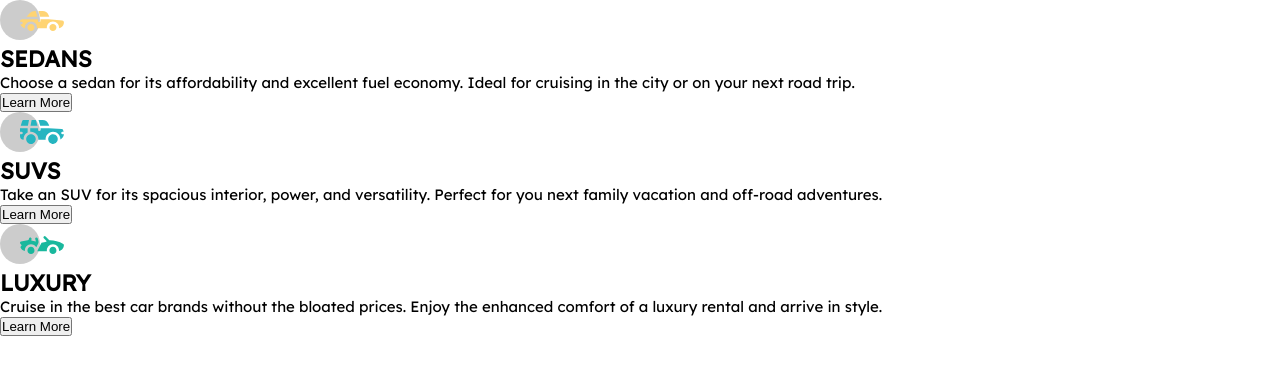
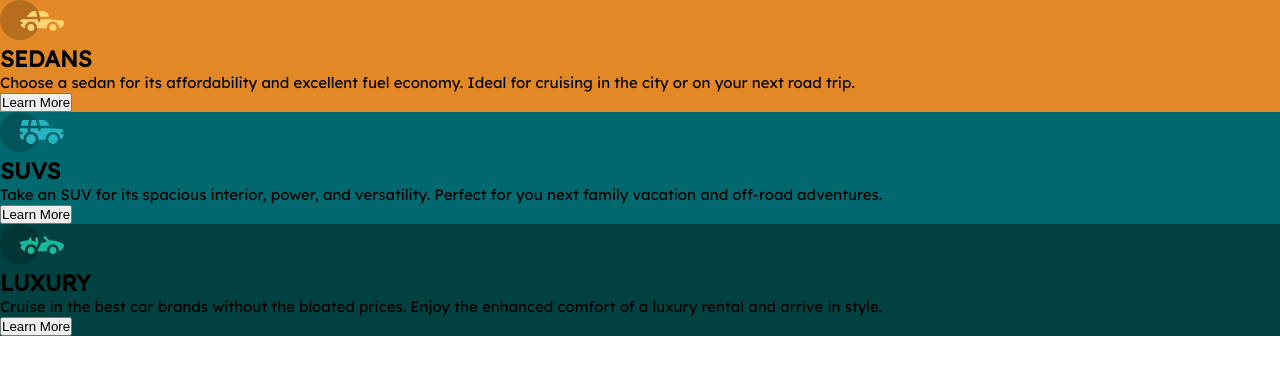
Before and after one commit to yurimzk/column-preview-card-component, a plain HTML site: page index.html in a window 1280 px wide. Drawn offline with Linux system fonts and the light colour scheme.

Commit message:
bg colors

```diff
--- a/style.css
+++ b/style.css
@@ -20,3 +20,15 @@ body {
     font-family: 'Lexend Deca', sans-serif;
     font-size: 1.5rem;
 }
+
+.sedans-card {
+    background-color: var(--primary-bright-orange);
+}
+
+.suvs-card {
+    background-color: var(--primary-dark-cyan);
+}
+
+.luxury-card {
+    background-color: var(--primary-very-dark-cyan);
+}
```
